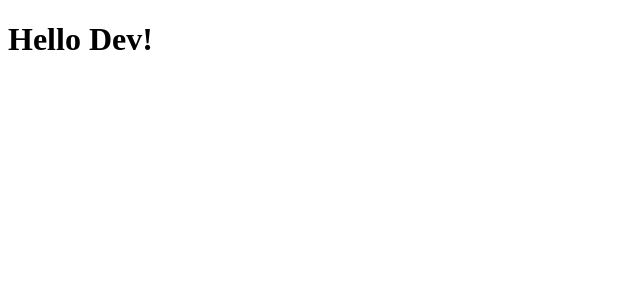
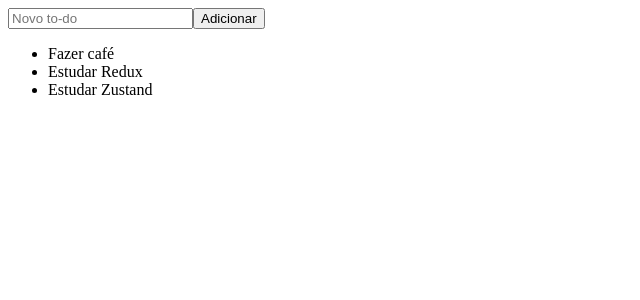
Before and after one commit to ghiberti85/react-redux-zustand, a React (Vite) app: page / in a window 1280 px wide. Shown: the top 300 px of the page, without its empty margins (0-640 px from the left). Built offline with nearby package versions, Linux system fonts and the light colour scheme.

Commit message:
Creating store on Redux

```diff
--- a/package.json
+++ b/package.json
@@ -12,7 +12,8 @@
   "dependencies": {
     "@reduxjs/toolkit": "^2.2.3",
     "react": "^18.2.0",
-    "react-dom": "^18.2.0"
+    "react-dom": "^18.2.0",
+    "react-redux": "^9.1.1"
   },
   "devDependencies": {
     "@types/react": "^18.2.66",
--- a/src/App.tsx
+++ b/src/App.tsx
@@ -1,6 +1,17 @@
+import { Provider as ReduxProvider } from 'react-redux'
+
+import { AddTodo } from "./components/AddTodo";
+import { TodoList } from "./components/TodoList";
+import { store } from './store';
+
 export function App() {
 
   return (
-    <h1>Hello Dev!</h1>
+    <div>
+      <ReduxProvider store={store} children={undefined}>
+        <AddTodo/>
+        <TodoList/>
+      </ReduxProvider>
+    </div>
   )
 }
--- /dev/null
+++ b/src/components/AddTodo.tsx
@@ -0,0 +1,24 @@
+import { FormEvent, useState } from "react"
+
+export function AddTodo(){
+    const [newTodo, setNewTodo] = useState('')
+
+    function handleNewTodo(e: FormEvent) {
+        e.preventDefault()
+
+        console.log(newTodo)
+    }
+
+    return(
+        <form onSubmit={handleNewTodo}>
+            <input
+                type="text"
+                placeholder="Novo to-do"
+                value={newTodo}
+                onChange={e => setNewTodo(e.target.value)}
+            />
+
+            <button type="submit">Adicionar</button>
+        </form>
+    )
+}
--- /dev/null
+++ b/src/components/TodoList.tsx
@@ -0,0 +1,11 @@
+import { useSelector } from 'react-redux'
+
+export function TodoList() {
+    const todos = useSelector(store => store.todo)
+
+    return(
+        <ul>
+            {todos.map(todo => <li ley={todo}>{todo}</li>)}
+        </ul>
+    )
+}
--- a/src/store/index.ts
+++ b/src/store/index.ts
@@ -2,7 +2,7 @@
 
 const todoSlice = createSlice({
     name: 'todo',
-    initialState: ['Fazer café', 'Estudar Redux'],
+    initialState: ['Fazer café', 'Estudar Redux', 'Estudar Zustand'],
 
     reducers: {},
 })
```
Also changed, not shown: 1 other file (tests, documents, lock files or other folders).
